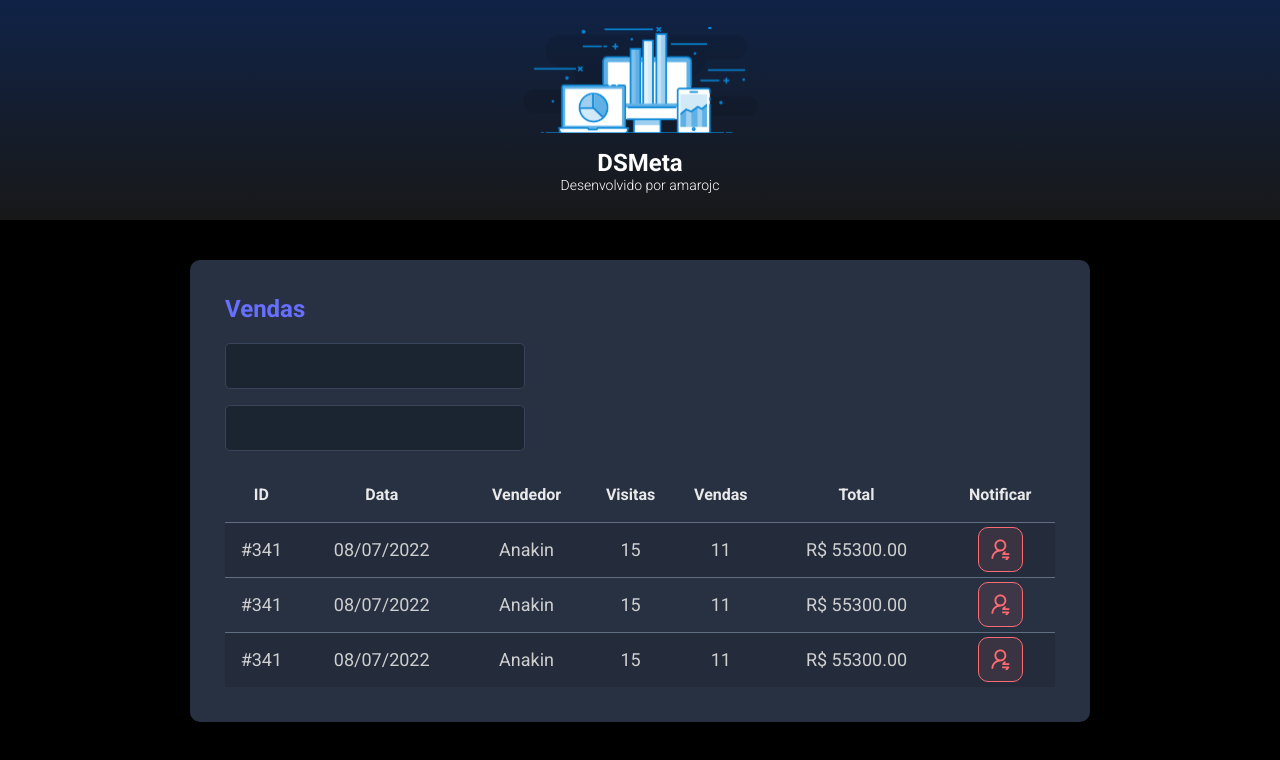
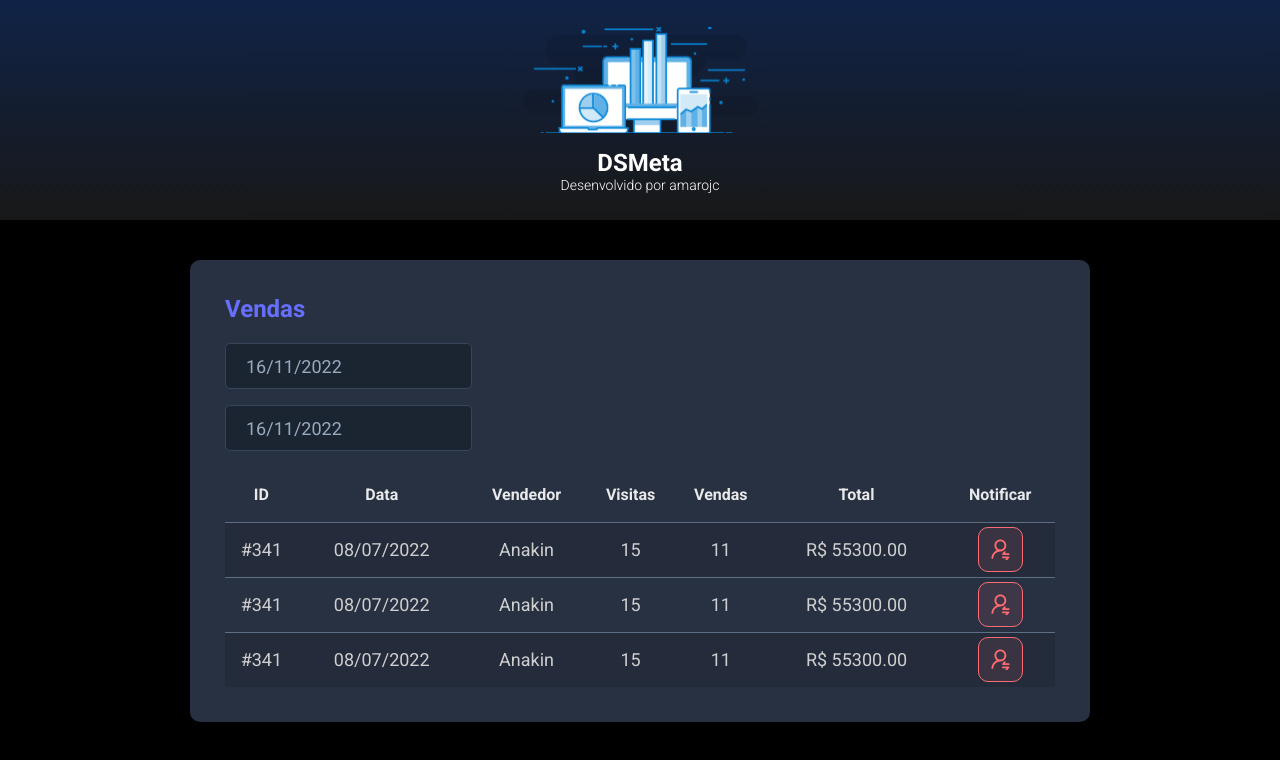
Before and after one commit to amarojc/dsmeta, a React (Vite) app in the folder frontend/: page / in a window 1280 px wide. Shown: the top 760 px of the page. Built offline with nearby package versions, Linux system fonts and the light colour scheme.

Commit message:
Datepicker

```diff
--- a/frontend/package.json
+++ b/frontend/package.json
@@ -9,7 +9,9 @@
     "preview": "vite preview"
   },
   "dependencies": {
+    "@types/react-datepicker": "4.4.2",
     "react": "^18.2.0",
+    "react-datepicker": "4.8.0",
     "react-dom": "^18.2.0"
   },
   "devDependencies": {
--- a/frontend/src/components/SalesCard/index.tsx
+++ b/frontend/src/components/SalesCard/index.tsx
@@ -1,6 +1,7 @@
-
-import NotificationButton from '../NotificationButton'
-import './style.css'
+import DatePicker from "react-datepicker";
+import "react-datepicker/dist/react-datepicker.css";
+import NotificationButton from '../NotificationButton';
+import './style.css';
 
 function SalesCard() {
     return (
@@ -8,10 +9,20 @@
             <h2 className="dsmeta-sales-title">Vendas</h2>
             <div>
                 <div className="dsmeta-form-control-container">
-                    <input className="dsmeta-form-control" type="text" />
+                    <DatePicker selected={new Date()}
+                        onChange={(date: Date) => { }}
+                        className="dsmeta-form-control"
+                        dateFormat="dd/MM/yyyy"
+                    />
                 </div>
                 <div className="dsmeta-form-control-container">
-                    <input className="dsmeta-form-control" type="text" />
+                    <DatePicker
+                        selected={new Date()}
+                        onChange={(date: Date) => { }}
+                        className="dsmeta-form-control"
+                        dateFormat="dd/MM/yyyy"
+                    />
+
                 </div>
             </div>
 
```
Also changed, not shown: 1 other file (tests, documents, lock files or other folders).
